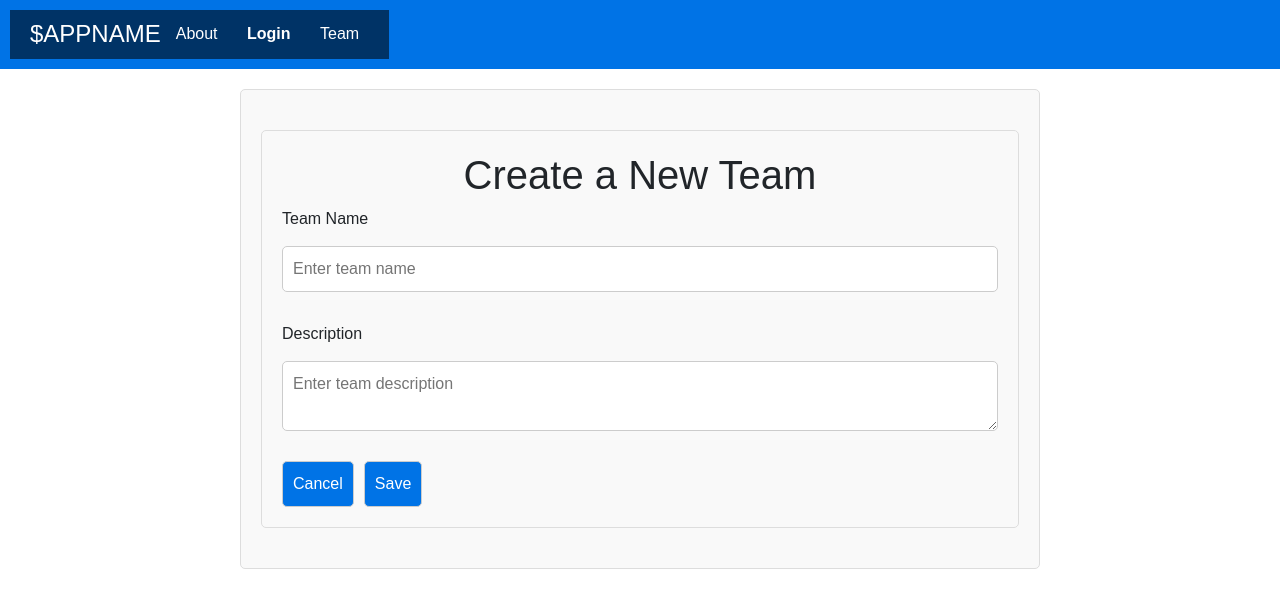
After one commit to afrozetk/To-do-App, a Django app: page /teams/ in a window 1280 px wide. The commit adds this page. Shown: the top 608 px of the page. Run offline with Django 5.2, Linux system fonts and the light colour scheme.

Commit message:
working changes

```diff
--- /dev/null
+++ b/todo_app/static/teams.css
@@ -0,0 +1,57 @@
+
+        body {
+            font-family: Arial, sans-serif;
+            margin: 0;
+            padding: 0;
+        }
+        header {
+            background: #0073e6;
+            color: white;
+            padding: 10px;
+            display: flex;
+            justify-content: space-between;
+            align-items: center;
+        }
+        header a {
+            color: white;
+            text-decoration: none;
+            margin: 0 10px;
+        }
+        header .right {
+            display: flex;
+            align-items: center;
+        }
+        .container {
+            max-width: 800px;
+            margin: 20px auto;
+            padding: 20px;
+            border: 1px solid #ddd;
+            border-radius: 5px;
+            background: #f9f9f9;
+        }
+        h1 {
+            text-align: center;
+        }
+        form {
+            display: flex;
+            flex-direction: column;
+            gap: 15px;
+        }
+        input, textarea, button {
+            padding: 10px;
+            font-size: 16px;
+            border: 1px solid #ccc;
+            border-radius: 5px;
+        }
+        button {
+            background: #0073e6;
+            color: white;
+            cursor: pointer;
+        }
+        button:hover {
+            background: #005bb5;
+        }
+        .error {
+            color: red;
+            font-size: 14px;
+        }
--- a/todo_app/templates/base.html
+++ b/todo_app/templates/base.html
@@ -8,8 +8,6 @@
 <!DOCTYPE html>
 <html lang="en">
     <head>
-        <meta charset="UTF-8">
-        <meta name="viewport" content="width=device-width, initial-scale=1.0">
         <title>Todo Application</title>
 
         <link rel="stylesheet" href="{% static 'index.css' %}" type="text/css">
@@ -27,6 +25,7 @@
                 <nav class="nav-links">
                     <a href="/about">About</a>
                     <a href="/login" class="login-button">Login</a>
+                    <a href="/teams">Team</a>
                 </nav>
             </div>
         </header>
--- /dev/null
+++ b/todo_app/templates/login.html
@@ -0,0 +1 @@
+<h1>Login</h1>
--- /dev/null
+++ b/todo_app/templates/team.html
@@ -0,0 +1,129 @@
+{% extends "base.html" %}
+{% load static %}
+
+{% block content %}
+
+<link rel="stylesheet" href="{% static 'teams.css' %}" type="text/css">
+<style>
+
+        body {
+            font-family: Arial, sans-serif;
+            margin: 0;
+            padding: 0;
+        }
+        header {
+            background: #0073e6;
+            color: white;
+            padding: 10px;
+            display: flex;
+            justify-content: space-between;
+            align-items: center;
+        }
+        header a {
+            color: white;
+            text-decoration: none;
+            margin: 0 10px;
+        }
+        header .right {
+            display: flex;
+            align-items: center;
+        }
+        .container {
+            max-width: 800px;
+            margin: 20px auto;
+            padding: 20px;
+            border: 1px solid #ddd;
+            border-radius: 5px;
+            background: #f9f9f9;
+        }
+        h1 {
+            text-align: center;
+        }
+        form {
+            display: flex;
+            flex-direction: column;
+            gap: 15px;
+        }
+        input, textarea, button {
+            padding: 10px;
+            font-size: 16px;
+            border: 1px solid #ccc;
+            border-radius: 5px;
+        }
+        button {
+            background: #0073e6;
+            color: white;
+            cursor: pointer;
+        }
+        button:hover {
+            background: #005bb5;
+        }
+        .error {
+            color: red;
+            font-size: 14px;
+        }
+
+</style>
+
+<div class="container">
+    <h1>Create a New Team</h1>
+    <form id="create-team-form">
+        <label for="team-name">Team Name</label>
+        <input type="text" id="team-name" placeholder="Enter team name" required>
+        <div id="team-name-error" class="error"></div>
+
+        <label for="description">Description</label>
+        <textarea id="description" placeholder="Enter team description" required></textarea>
+        <div id="description-error" class="error"></div>
+
+        <div style="display: flex; gap: 10px;">
+            <button type="button" id="cancel-btn">Cancel</button>
+            <button type="submit" id="save-btn">Save</button>
+        </div>
+    </form>
+</div>
+
+<script>
+    const form = document.getElementById('create-team-form');
+    const teamNameInput = document.getElementById('team-name');
+    const descriptionInput = document.getElementById('description');
+    const teamNameError = document.getElementById('team-name-error');
+    const descriptionError = document.getElementById('description-error');
+
+    form.addEventListener('submit', (e) => {
+        e.preventDefault();
+
+        // Clear previous errors
+        teamNameError.textContent = '';
+        descriptionError.textContent = '';
+
+        let hasError = false;
+
+        if (!teamNameInput.value.trim()) {
+            teamNameError.textContent = 'Team Name is required.';
+            hasError = true;
+        }
+
+        if (!descriptionInput.value.trim()) {
+            descriptionError.textContent = 'Description is required.';
+            hasError = true;
+        }
+
+        if (!hasError) {
+            alert('Team saved successfully!');
+            form.reset();
+        }
+    });
+
+    document.getElementById('cancel-btn').addEventListener('click', () => {
+        if (confirm('Are you sure you want to cancel?')) {
+            form.reset();
+        }
+    });
+</script>
+
+</body>
+</html>
+
+
+{% endblock %}
--- a/todo_app/urls.py
+++ b/todo_app/urls.py
@@ -3,5 +3,24 @@ from . import views
 
 urlpatterns = [
     path("", views.index, name="index"),
-    path("about", views.about, name="about")
+    path("about/", views.about, name="about"),
+    path("teams/", views.team_details_page, name="teams"),
+    path("login/", views.login, name="login"),
+
 ]
+# from django.contrib import admin
+# from django.urls import path
+# from . import views
+
+# urlpatterns = [
+#     path('admin/', admin.site.urls),  # Admin panel
+#     path('', views.landing_page, name='landing_page'),  # Landing page
+#     path('about/', views.about_page, name='about_page'),  # About page
+#     path('register/', views.register_page, name='register_page'),  # Registration page
+#     path('login/', views.login_page, name='login_page'),  # Login page
+#     path('dashboard/', views.dashboard_page, name='dashboard_page'),  # Dashboard page
+#     path('todos/new/', views.create_todo_page, name='create_todo_page'),  # Create ToDo page
+#     path('todos/<int:id>/edit/', views.edit_todo_page, name='edit_todo_page'),  # Edit ToDo page
+#     path('teams/<int:id>/', views.team_details_page, name='team_details_page'),  # Team Details page
+#     path('teams/new/', views.create_team_page, name='create_team_page'),  # Create Team page
+# ]
--- a/todo_app/views.py
+++ b/todo_app/views.py
@@ -1,4 +1,4 @@
-from django.shortcuts import render
+from django.shortcuts import render, redirect
 from django.http import HttpRequest, HttpResponse
 
 # Define views here:
@@ -6,6 +6,25 @@ from django.http import HttpRequest, HttpResponse
 def index(request: HttpRequest) -> HttpResponse:
     return render(request, "index.html")
 
-
 def about(request: HttpRequest) -> HttpResponse:
     return render(request, "about.html")
+
+def team_details_page(request: HttpRequest) -> HttpResponse:
+    return render(request, "team.html")
+
+def login(request: HttpRequest) -> HttpResponse:
+    return render(request, "login.html")
+
+
+def create_todo_page(request):
+    if request.method == 'POST':
+        form = TaskForm(request.POST)
+        if form.is_valid():
+            # Save the form to create a new task
+            form.save()
+            # Redirect to the desired page, e.g., the dashboard
+            return redirect('dashboard_page')  # Use the name of the URL pattern
+    else:
+        form = TaskForm()
+
+    return render(request, 'create_todo_page.html', {'form': form})
--- a/todo_project/settings.py
+++ b/todo_project/settings.py
@@ -26,7 +26,7 @@ SECRET_KEY = os.environ.get("DJANGO_KEY", default="django-insecure-q(4l_coc&%3w!
 # SECURITY WARNING: don't run with debug turned on in production!
 DEBUG = bool(os.environ.get("DEBUG", default=False))
 
-ALLOWED_HOSTS = []
+ALLOWED_HOSTS = ['*']
 
 
 # Application definition
@@ -118,6 +118,9 @@ USE_TZ = True
 # https://docs.djangoproject.com/en/5.1/howto/static-files/
 
 STATIC_URL = 'static/'
+STATICFILES_DIRS = [
+    BASE_DIR / 'todo_app' / 'static',
+]
 
 # Default primary key field type
 # https://docs.djangoproject.com/en/5.1/ref/settings/#default-auto-field
--- a/todo_project/urls.py
+++ b/todo_project/urls.py
@@ -16,8 +16,10 @@ Including another URLconf
 """
 from django.contrib import admin
 from django.urls import path, include
+from django.conf import settings
+from django.conf.urls.static import static
 
 urlpatterns = [
     path("admin/", admin.site.urls),
-    path("", include("todo_app.urls"))
-]
+    path("", include("todo_app.urls")),
+] + static(settings.STATIC_URL, document_root=settings.STATIC_ROOT)
```
Also changed, not shown: 2 other files.
